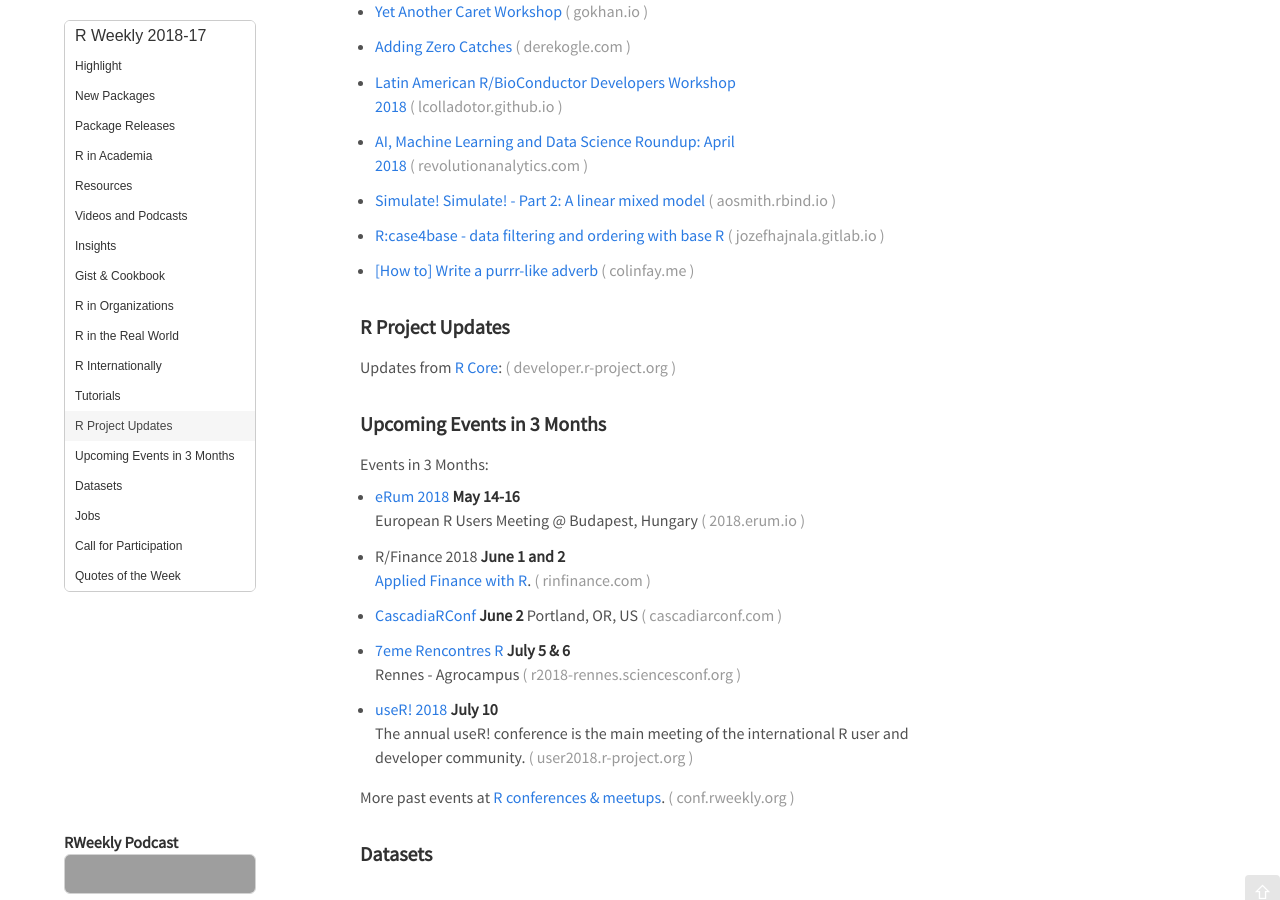
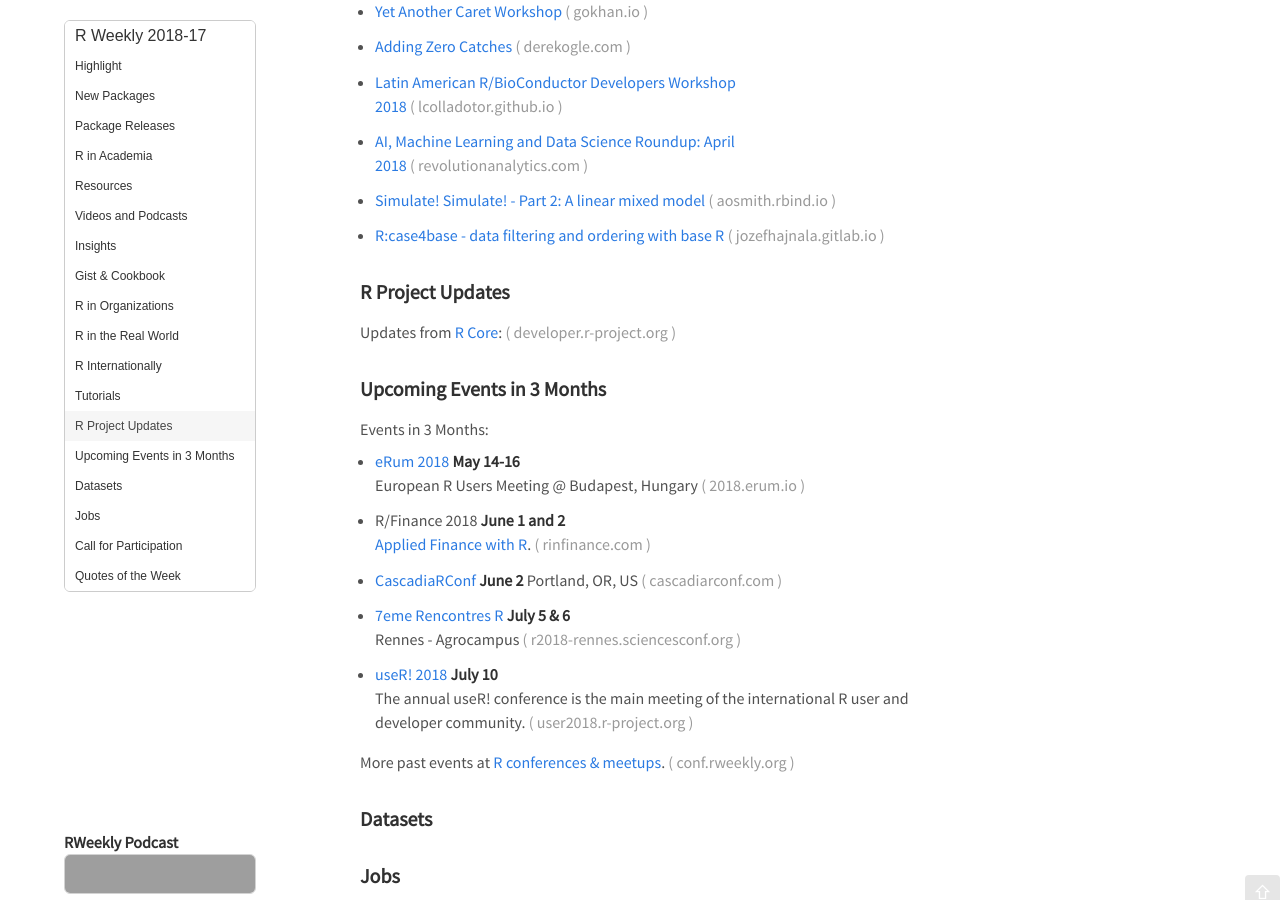
Before and after one commit to rweekly/rweekly.org, a Jekyll site: the page built from draft.md, in a window 1280 px wide and 900 px high, scrolled down 3021 px. Built offline with Jekyll 4.4.1, drawn with Linux system fonts in a browser that asks for light colours; emoji names are drawn with the system emoji font; comment, search, counter and statistics services are not loaded; grey boxes are pictures that could not be loaded.

Commit message:
remove duplicate

```diff
--- a/draft.md
+++ b/draft.md
@@ -162,8 +162,6 @@
 
 + [R:case4base - data filtering and ordering with base R](https://jozefhajnala.gitlab.io/r/r002-data-manipulation/)
 
-+ [[How to] Write a purrr-like adverb](http://colinfay.me/purrr-adverb-tidyverse/)
-
 <!--<div class="post-more-begin"></div><div class="post-more-end"></div>-->
 
 ###  R Project Updates
```
